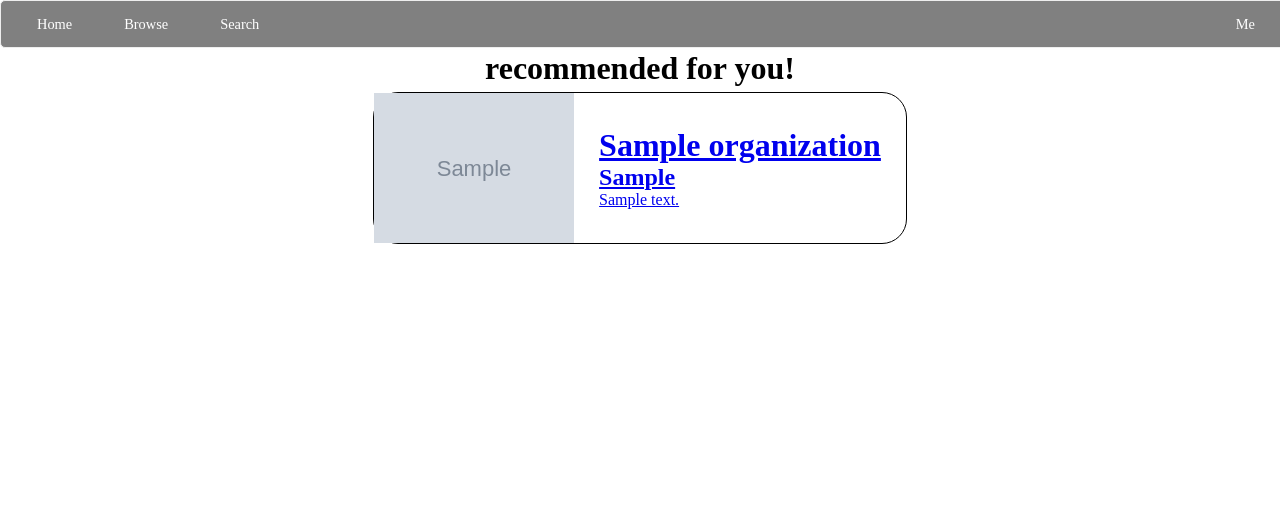
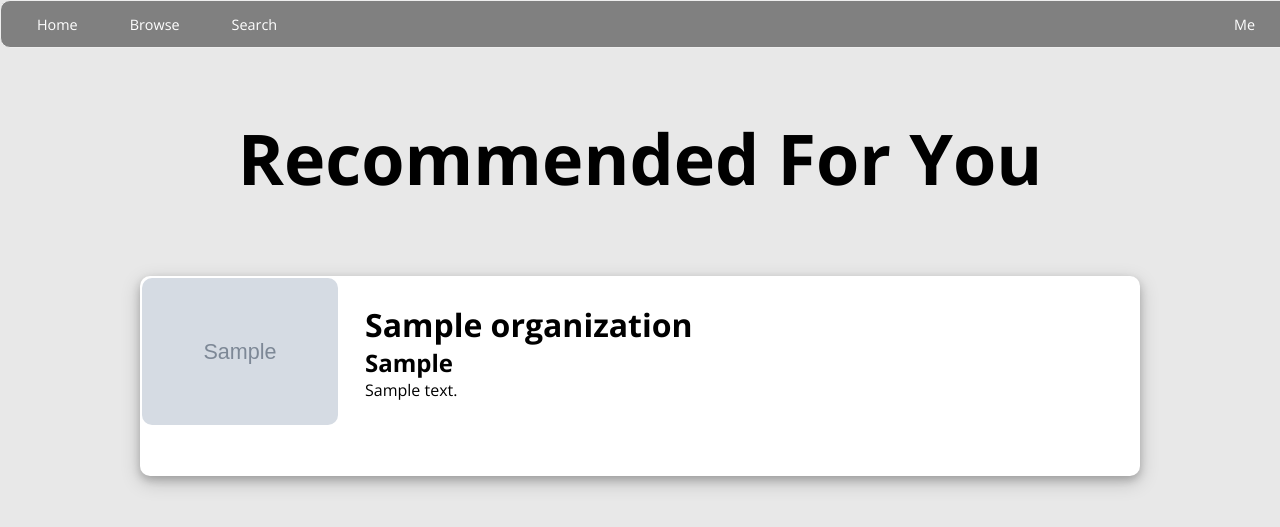
Before and after one commit to TeamSublois/OrgMatch, a Django app: page /recommended/ in a window 1280 px wide. Shown: the top 527 px of the page. Run offline with Django 3.2, Linux system fonts and the light colour scheme; tables that the repository leaves empty hold one stand-in row (values such as "Sample post"); grey boxes marked "Sample" are stand-in pictures.

Commit message:
made it prettytytyy

```diff
--- a/mainapp/static/css/style.css
+++ b/mainapp/static/css/style.css
@@ -1,14 +1,26 @@
 * {
   margin: 0;
   padding: 0;
+  font-family: 'Open Sans', sans-serif;
 }
 
+body {
+	background: #e8e8e8;
+}
 .menu-container {
   color: #fff;
   background-color: #5995DA;  /* Blue */
   padding: 20px 0;
   display:flex;
   justify-content: center;
+}
+
+.title {
+	justify-content: center;
+	text-align: center;
+	font-size: 70px;
+	padding: 60px;
+	font-weight: bold;
 }
 
 .menu {
@@ -19,13 +31,13 @@
 }
 
 .listing {
-	max-width: 1000px;
-	max-height: 200px;
-	border: 1px solid black;
-	display:flex;
-	justify-content: space-around;
-	border-radius: 25px;
-	margin: 5px;
+	width: 1000px;
+	height: 200px;
+	display:inline-block;
+	border-radius: 10px;
+	margin: 10px;
+	background: white;
+	box-shadow: 0 4px 8px 0 rgba(0, 0, 0, 0.2), 0 6px 20px 0 rgba(0, 0, 0, 0.19);
 }
 
 .results {
@@ -42,15 +54,18 @@
 	display:flex;
 	flex-direction: column;
 	justify-content: center;
+	max-width: 750px;
 }
 
 a {
 	display:flex;
+	text-decoration: none;
+	color:black;
 
 }
 
 .listing a {
-	min-width: 500px;
+	width: auto;
 
 }
 .navigation {
@@ -61,7 +76,7 @@ a {
   align-items: center;
   padding: 0 10px;
   border: 1px solid rgba(238,238,238 ,1);
-  border-radius: 5px;
+  border-radius: 10px;
   background: gray;
   color: #fff;
   font-size: 0.9em;
@@ -117,6 +132,8 @@ li a:hover {
 
 img {
 	object-fit: cover;
-	max-height: 200px;
-	max-width: 200px;
+	max-height: 196px;
+	max-width: 196px;
+	border-radius: 10px;
+	margin: 2px;
 }
--- a/mainapp/templates/mainapp/recommended.html
+++ b/mainapp/templates/mainapp/recommended.html
@@ -5,6 +5,8 @@
 	<meta charset='UTF-8'/>
 	<title>results page</title>
 	<link rel="stylesheet" type="text/css" href="{% static 'css/style.css' %}" />
+	<link href="https://fonts.googleapis.com/css?family=Open+Sans:400,700" rel="stylesheet">
+
 </head>
 <body>
 	{% include "mainapp/nav.html" %}
@@ -12,7 +14,7 @@
 
 	<div class='results'>
 		<div class='title'>
-			<h1> recommended for you! </h1>
+			Recommended For You
 
 		</div>
 	{% if all_organizations_list %}
@@ -24,7 +26,7 @@
 				{% if organization.profile_picture %}
 				<img src="{{organization.profile_picture.url}}" />
 				{% else %}
-				<img src = "/mainapp/static/images/defaultprofilepic.jpeg" />
+				<img src = "/static/images/defaultprofilepic.jpeg" />
 				{% endif %}
 				<div class='information'>
 					<h1>{{organization.name}}</h1>
```
